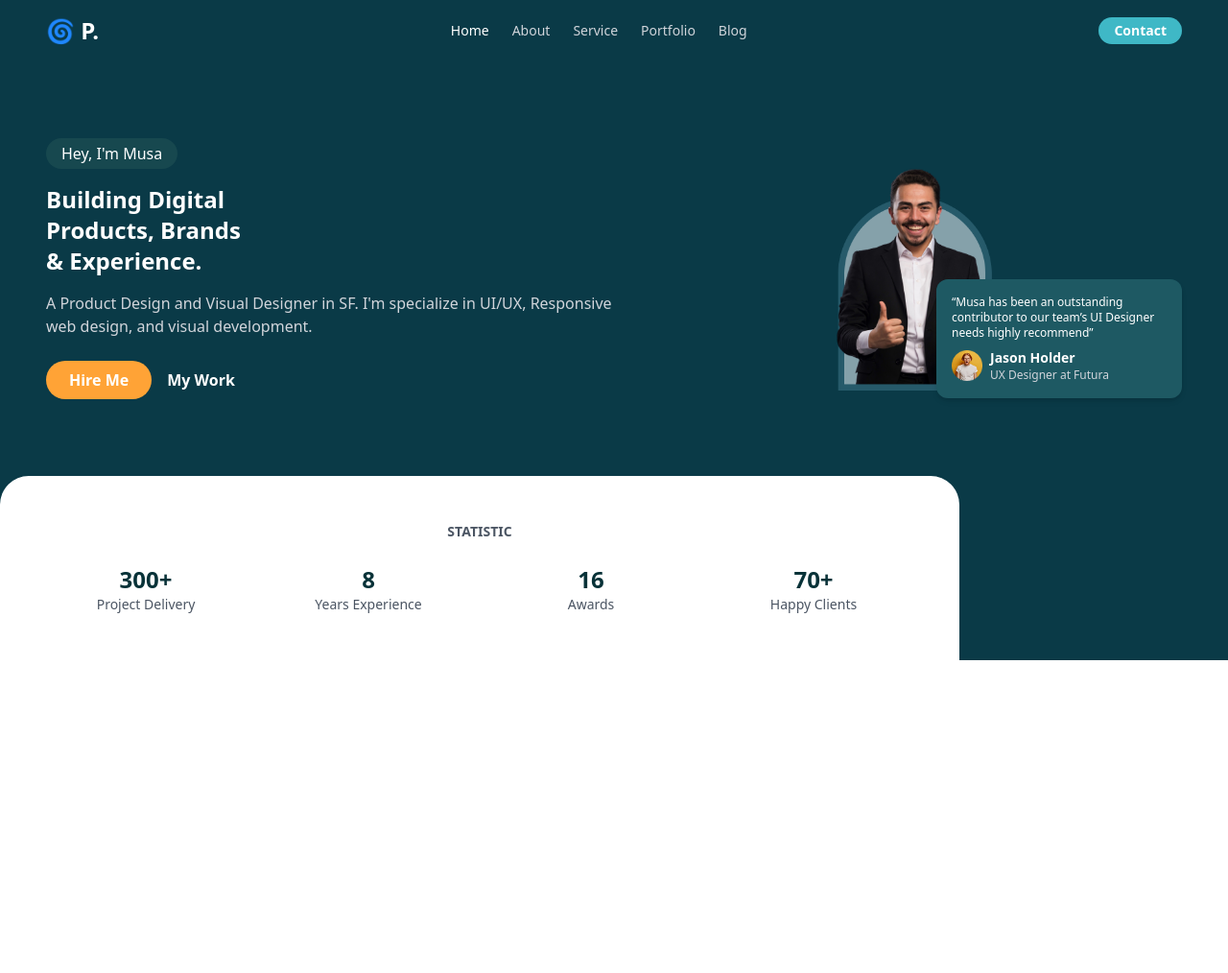
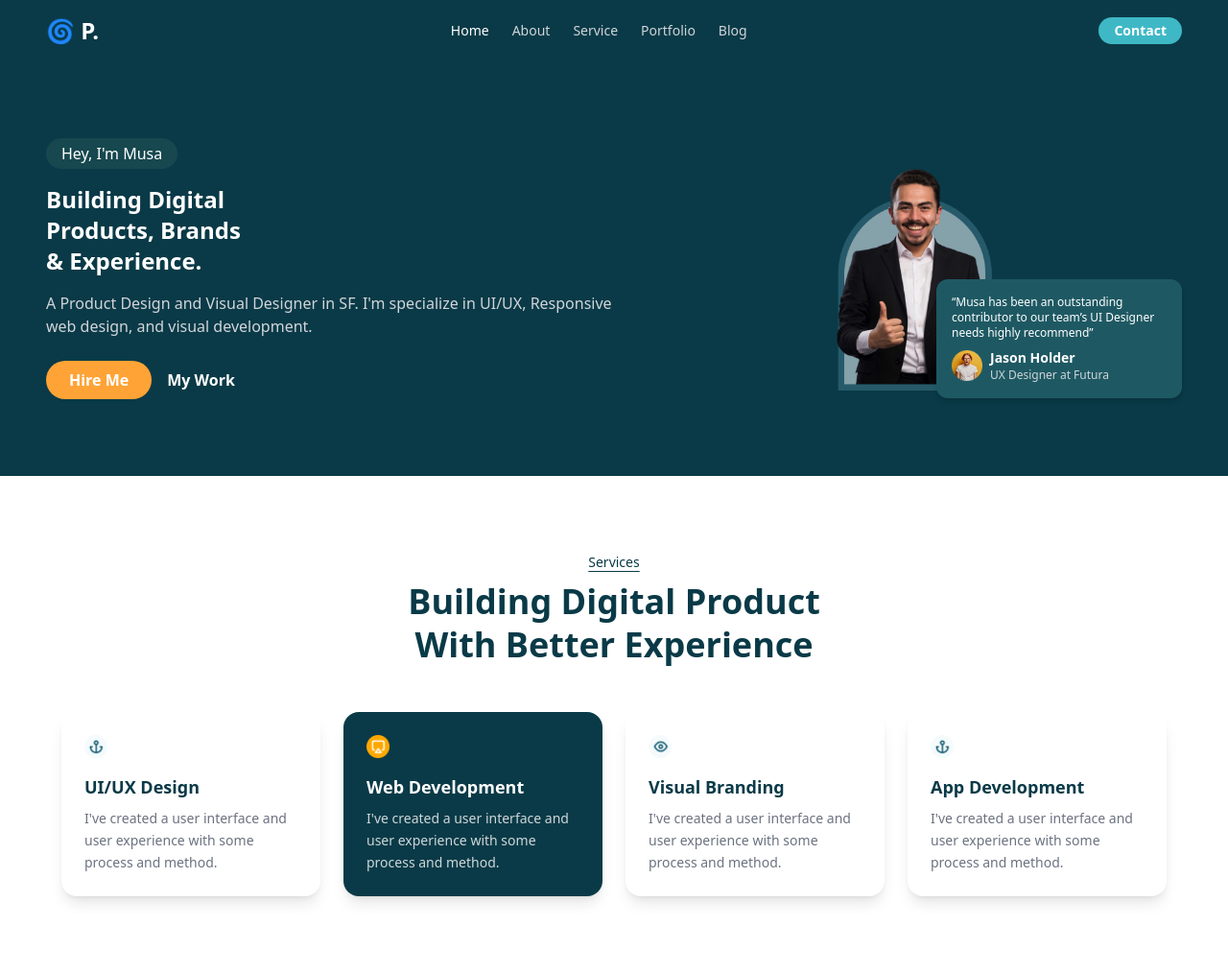
Before and after one commit to MAGA-09/practic, a website: page src/index.html in a window 1280 px wide. Shown: the whole page at 96% size. Before the commit the page ends 800 px from the top, so only its background shows below. Drawn offline with nearby package versions, Linux system fonts and the light colour scheme; files that its build step writes are made by us from their sources.

Commit message:
2-um section

```diff
--- a/src/index.html
+++ b/src/index.html
@@ -45,7 +45,7 @@
       </div>
     </div>
   </section>
-  <section class="bg-white text-[#083238] max-w-[1000px] rounded-t-[30px] p-6 sm:p-12 text-center">
+  <!-- <section class="bg-white text-[#083238] max-w-[1000px] rounded-t-[30px] p-6 sm:p-12 text-center">
     <h2 class="text-sm font-semibold text-gray-600 mb-6">STATISTIC</h2>
     <div class="grid grid-cols-2 sm:grid-cols-4 gap-6 text-center">
       <div>
@@ -65,7 +65,49 @@
         <p class="text-sm text-gray-600">Happy Clients</p>
       </div>
     </div>
-  </section>
+  </section> -->
 </div>
+<main>
+    <section class="bg-white py-20 px-4 sm:px-8">
+  <div class="text-center mb-12">
+    <p class="text-sm text-[#0a3a47] underline underline-offset-4 mb-2">Services</p>
+    <h2 class="text-[28px] sm:text-[36px] font-bold leading-tight text-[#0a3a47]">
+      Building Digital Product<br class="hidden sm:block" />
+      With Better Experience
+    </h2>
+  </div>
+  <div class="grid grid-cols-1 sm:grid-cols-2 lg:grid-cols-4 gap-6 max-w-6xl mx-auto">
+    <div class="bg-white shadow-lg rounded-2xl p-6 flex flex-col items-start text-left">
+      <img src="./image/Group 15.png" alt="" class="w-6 h-6 mb-4">
+      <h3 class="text-lg font-semibold text-[#0a3a47] mb-2">UI/UX Design</h3>
+      <p class="text-sm text-gray-500 leading-relaxed">
+        I've created a user interface and user experience with some process and method.
+      </p>
+    </div>
+    <div class="bg-[#0a3a47] text-white shadow-lg rounded-2xl p-6 flex flex-col items-start text-left">
+      <img src="./image/Group 15 (1).png" alt="" class="w-6 h-6 mb-4">
+      <h3 class="text-lg font-semibold mb-2">Web Development</h3>
+      <p class="text-sm text-white/80 leading-relaxed">
+        I've created a user interface and user experience with some process and method.
+      </p>
+    </div>
+    <div class="bg-white shadow-lg rounded-2xl p-6 flex flex-col items-start text-left">
+      <img src="./image/Group 15 (2).png" alt="" class="w-6 h-6 mb-4">
+      <h3 class="text-lg font-semibold text-[#0a3a47] mb-2">Visual Branding</h3>
+      <p class="text-sm text-gray-500 leading-relaxed">
+        I've created a user interface and user experience with some process and method.
+      </p>
+    </div>
+    <div class="bg-white shadow-lg rounded-2xl p-6 flex flex-col items-start text-left">
+      <img src="./image/Group 15 (3).png" alt="" class="w-6 h-6 mb-4">
+      <h3 class="text-lg font-semibold text-[#0a3a47] mb-2">App Development</h3>
+      <p class="text-sm text-gray-500 leading-relaxed">
+        I've created a user interface and user experience with some process and method.
+      </p>
+    </div>
+  </div>
+</section>
+
+</main>
 </body>
 </html>
```
Also changed, not shown: src/image/Group 15 (1).png (added), src/image/Group 15 (2).png (added), src/image/Group 15 (3).png (added), src/image/Group 15.png (added), src/image/dribbble mockup 1 (1).png (added), src/image/dribbble mockup 1 (2).png (added), src/image/dribbble mockup 1 (3).png (added), src/image/dribbble mockup 1.png (added).
